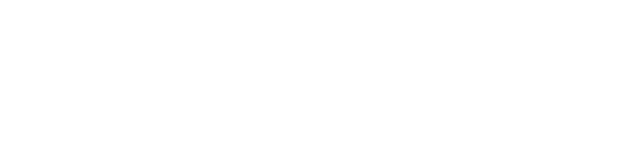
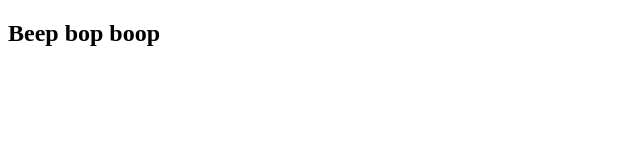
Before and after one commit to JasminePatt/pull-request-lesson, a plain HTML site: page pull-request-lesson/index.html in a window 1280 px wide. Shown: the whole page, without its empty margins (0-640 px from the left). Drawn offline with Linux system fonts and the light colour scheme.

Commit message:
Added an H2 to the index.html

```diff
--- a/pull-request-lesson/index.html
+++ b/pull-request-lesson/index.html
@@ -7,6 +7,6 @@
     <title>Document</title>
 </head>
 <body>
-
+    <h2>Beep bop boop</h2>
 </body>
 </html>
```
